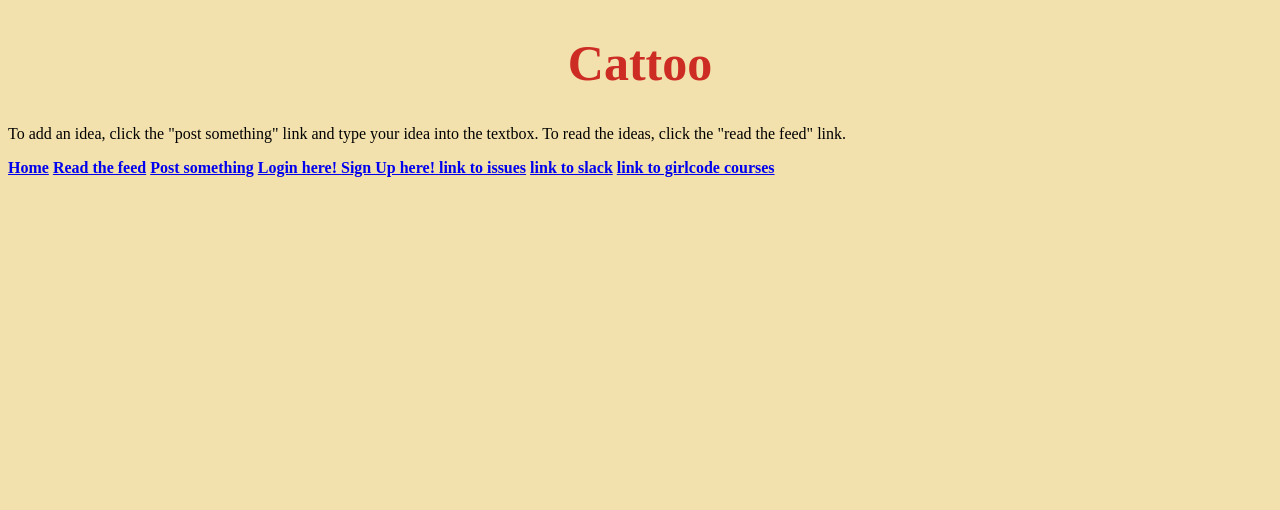
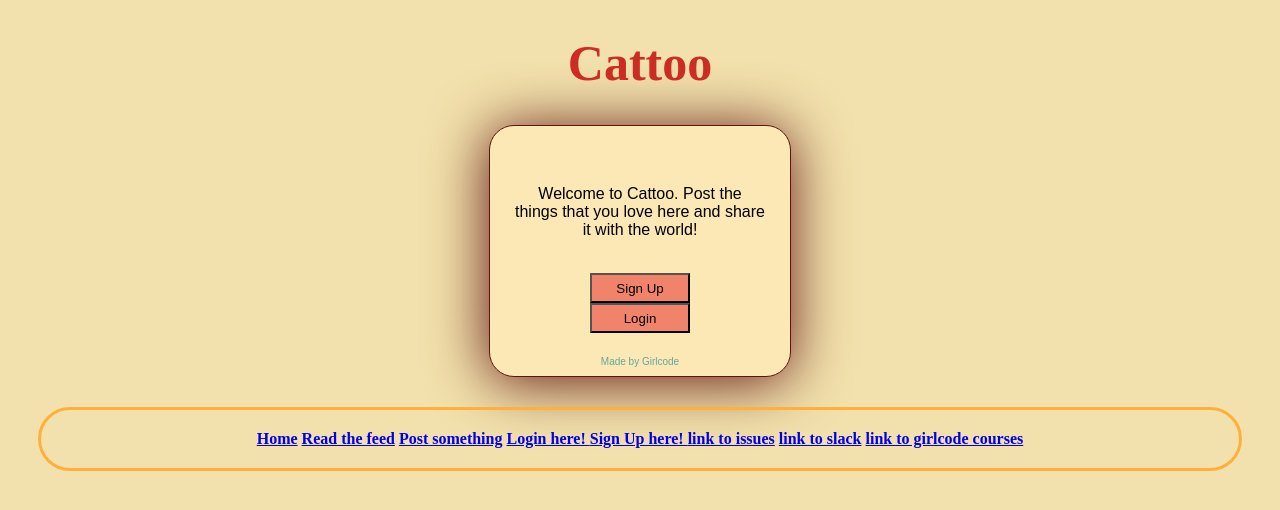
Before and after one commit to girlcodeakl/2015-term3, a website: page public/index.html in a window 1280 px wide. Drawn offline with Linux system fonts and the light colour scheme.

Commit message:
changed design

```diff
--- a/public/index.html
+++ b/public/index.html
@@ -9,14 +9,61 @@
       text-align: center;
       font-size: 50px;
     }
+    .box {
+      color: black;
+    background-color: #FBE8B5;
+    text-align: center;
+    border: solid;
+    border-width: thin;
+    border-radius: 25px;
+    padding: 20px;
+    width: 250px;
+    height: 200px;
+    box-shadow: -1px 4px 58px 0px #5E1411;
+    border-color: #5E1411;
+    padding-top: 25px;
+    padding-right: 25px;
+    padding-left: 25px;
+    padding-bottom: 25px;
+    font-family: sans-serif;
+    margin: auto;
+    }
     body {
       background-color: #F2E1AC;
+    }
+    .navbar {
+      color: black;
+      margin: 30px;
+      padding: 20px;
+      text-align: center;
+      border: 3px solid #FFB03B;
+      border-radius: 50px;
+    }
+    p2 {
+      font-size: 10px;
+      color: #63A69F;
+    }
+    button {
+      width: 100px;
+      height: 30px;
+      background-color: #F2836B;
     }
     </style>
   </head>
   <body>
       <h1>Cattoo</h1>
-      <p>To add an idea, click the "post something" link and type your idea into the textbox. To read the ideas, click the "read the feed" link.</p>
+      <div class="box">
+      <br>
+      <p>Welcome to Cattoo. Post the things that you love here and share it with the world!</p>
+      <br>
+      <form method="get" action="sign-up.html">
+        <button type="submit">Sign Up</button>
+      </form> <form method="get" action="login.html">
+          <button type="submit">Login</button>
+        </form>
+<br>
+      <p2>Made by Girlcode</p2>
+    </div>
       <div class="navbar">
       <a href="index.html"><b>Home<b></a>
       <a href="feed.html">Read the feed</a>
```
